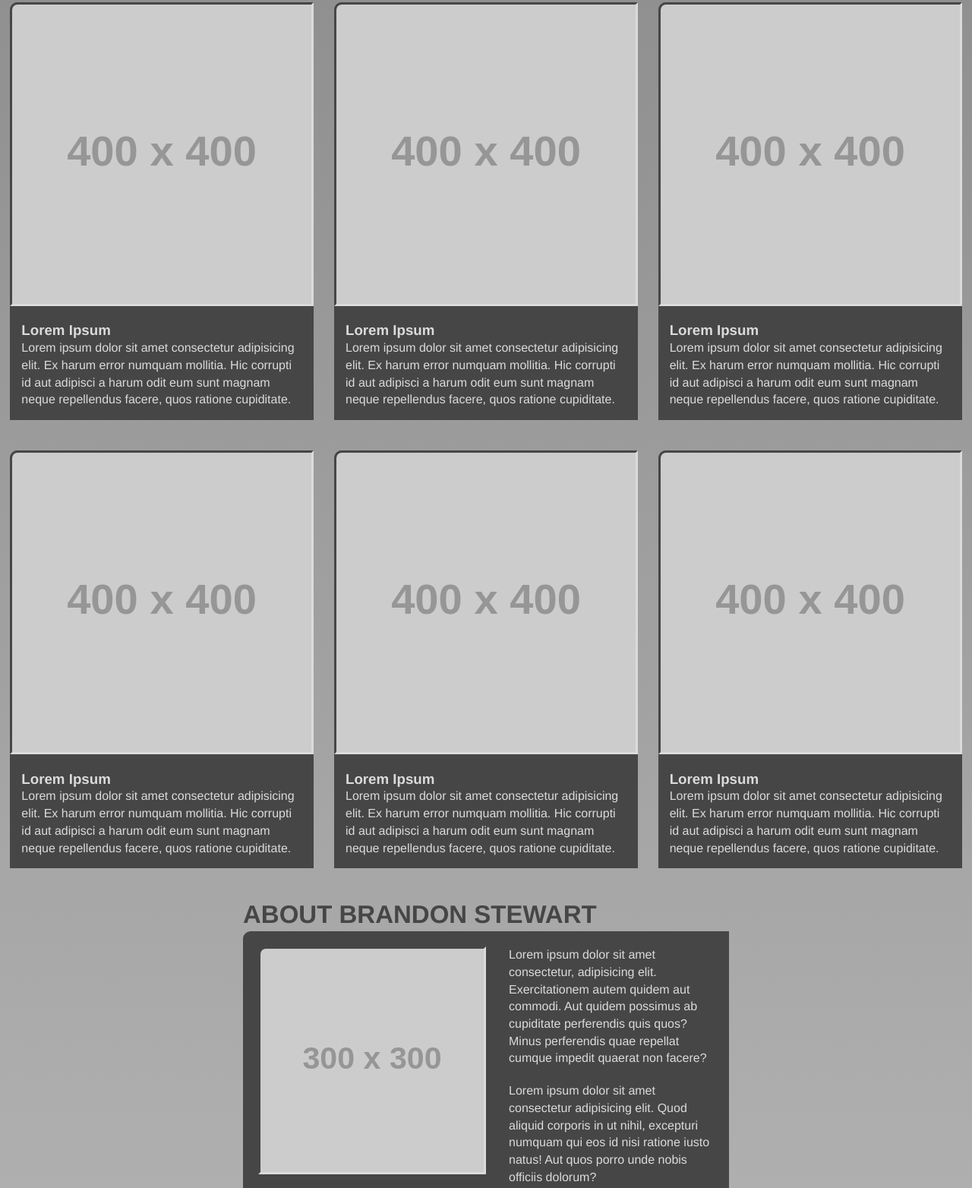
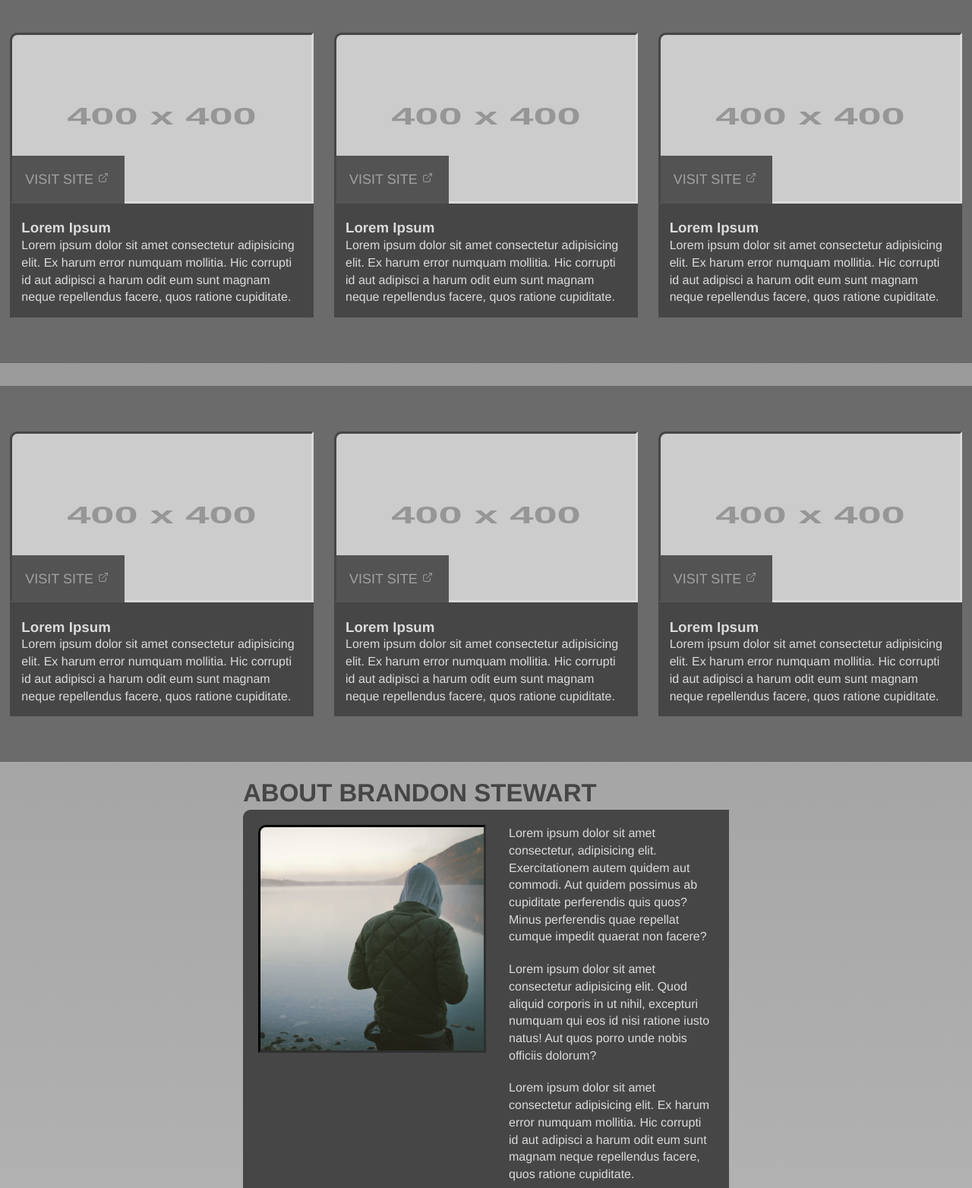
Before and after one commit to brandon-stewart-rgb/portfolio, a plain HTML site: page index.html in a window 1280 px wide. Shown: the part 545-2109 px from the top of the page at 76% size. Drawn offline with Linux system fonts and the light colour scheme; placeholder pictures from the web are drawn by us.

Commit message:
HTML updates, CSS additions to portfolio section

```diff
--- a/assets/style.css
+++ b/assets/style.css
@@ -9,14 +9,14 @@
     --tertiary-color: #9e9e9e;
     --quaternary: rgb(219, 219, 219);
     --quinary: rgb(139, 139, 139);
-    --senary: rgb(138, 138, 138);
+    --senary: rgb(107, 107, 107);
     --septenary: rgb(48, 48, 48);
     --octonary: #000;
 }
 body {
     font-family: Helvetica, Arial, sans-serif;
     background: rgb(133,133,133);
-background: linear-gradient(180deg, rgba(133,133,133,1) 0%, rgba(189,189,189,1) 100%);
+    background: linear-gradient(180deg, rgba(133,133,133,1) 0%, rgba(189,189,189,1) 100%);
     line-height: 1.42em;
 }
 header {
@@ -31,7 +31,7 @@ header h1 a {
     color: var(--tertiary-color);
     text-decoration: none;
     text-transform: uppercase;
-    letter-spacing: 1px;
+    letter-spacing: -2px;
     display: block;
     padding: 20px 0 0 0;
 }
@@ -64,8 +64,9 @@ header nav a:hover {
     background-color: var(--octonary);
     border-bottom: solid 3px var(--tertiary-color);
 }
-
+/* hero */
 .hero {
+    width: 100%;
     min-height: 400px;
     background-color: var(--octonary);
     margin: 0 0 30px;
@@ -74,23 +75,25 @@ header nav a:hover {
     background-size: cover;
     background-position: bottom;
 }
-.hero-text h2{
-    padding: 250px 0 0 35px;
+.hero-text h2 {
+    text-align: center;
+    padding: 180px 0 0 35px;
     opacity: 0.6;
-    letter-spacing: 3px;
+    letter-spacing: -4px;
     text-transform: uppercase;
-    font-size: 4em;
+    font-size: 4.2em;
     font-weight: bold;
     color: var(--tertiary-color);
-
 }
-
+/* portfolio */
 .portfolio-wrapper {
-    margin: 0 auto;
+    margin: 30px auto;
+    padding: 40px 0;
     display: flex;
     flex-wrap: wrap;
     justify-content: space-around;
     flex-direction: row;
+    background-color: var(--senary);
 }
 .portfolio {
     color: var(--quaternary);
@@ -98,10 +101,31 @@ header nav a:hover {
     margin: 20px 5px;
     width: 400px;
     border-radius: 10px 0 0 0;
-
+    position: relative;
+}
+.portfolio ul {
+    list-style: none;
+}
+.portfolio li a {
+    color: var(--tertiary-color);
+    font-size: 18px;
+    display: block;
+    background-color: var(--secondary-color);
+    text-decoration: none;
+    padding: 20px;
+    position: absolute;
+    bottom: 150px;
+    opacity: .9;
+    text-transform: uppercase;
+}
+.portfolio li a:hover {
+    transition: 1s;
+    color: #fff;
+    background-color: var(--septenary);
 }
 .portfolio img {
  width: 100%;
+ max-height: 225px;
  border-top: solid 3px var(--secondary-color);
  border-right: solid 3px var(--quaternary);
  border-bottom: solid 3px var(--quaternary);
@@ -111,8 +135,7 @@ header nav a:hover {
 .portfolio-text {
     padding: 15px;
 }
-
-/* About Section */
+/* about */
 .about-header h3 {
     width: 50%;
     font-size: 33px;
@@ -129,14 +152,13 @@ header nav a:hover {
     display: flex;
     background-color: var(--secondary-color);
 }
-
 .about img {
     max-width: 300px;
     max-height: 300px;
-    border-top: solid 3px var(--secondary-color);
-    border-right: solid 3px var(--quaternary);
-    border-bottom: solid 3px var(--quaternary);
-    border-left: solid 3px var(--secondary-color);
+    border-top: solid 3px var(--octonary);
+    border-right: solid 3px var(--septenary);
+    border-bottom: solid 3px var(--septenary);
+    border-left: solid 3px var(--octonary);
     border-radius: 10px 0 0 0;
 }
 .about-text {
@@ -146,17 +168,21 @@ header nav a:hover {
 .about-text p {
     margin: 0 0 20px 0;
 }
-
+/* footer */
 footer {
+    border-top: solid 3px var(--quaternary);
     background-color: var(--secondary-color);
     min-height: 300px;
     color: var(--tertiary-color);
     padding: 20px;
 }
 footer h4 {
-
+    margin: 0 0 20px 0;
     font-size: 22px;
     text-transform: uppercase;
+}
+footer ul {
+   display: flex;
 }
 footer li {
     list-style: none;
@@ -164,10 +190,15 @@ footer li {
 footer li a {
     text-decoration: none;
     color: var(--quaternary);
+    display: block;
+    padding: 20px;
+    background-color: var(--septenary);
+    margin: 0 4px 0 0;
 }
+footer li a:hover {
+    transition: 1s;
+    background-color: var(--octonary);
+}
+/* media queries */
 @media(min-width: 768px) {
-    /* .portfolio-wrapper {
-        display: flex;
-        flex-direction: column;
-    } */
 }
--- a/index.html
+++ b/index.html
@@ -10,13 +10,12 @@
 <body>
     <!--navigation-->
     <header>
-        <h1><a href="#">BRANDON STEWART</a></h1>
+        <h1><a href="#" title="home">BRANDON STEWART</a></h1>
         <nav>
             <ul>
                 <li><a href="#portfolio">Portfolio</a></li>
                 <li><a href="#about">About</a></li>
                 <li><a href="#contact">Contact</a></li>
-
             </ul>
         </nav>
     </header>
@@ -31,6 +30,15 @@
     <section  ID="portfolio" class="portfolio-wrapper">
     <section class="portfolio">
         <img src="https://via.placeholder.com/400" alt="">
+        <!--external site link-->
+        <ul>
+            <li><a href="#" target="_blank">Visit Site <svg xmlns="http://www.w3.org/2000/svg" class="icon icon-tabler icon-tabler-external-link" width="16" height="16" viewBox="0 0 24 24" stroke-width="1.5" stroke="#9e9e9e" fill="none" stroke-linecap="round" stroke-linejoin="round">
+                <path stroke="none" d="M0 0h24v24H0z" fill="none"/>
+                <path d="M11 7h-5a2 2 0 0 0 -2 2v9a2 2 0 0 0 2 2h9a2 2 0 0 0 2 -2v-5" />
+                <line x1="10" y1="14" x2="20" y2="4" />
+                <polyline points="15 4 20 4 20 9" />
+              </svg></a></li>
+        </ul>
         <div class="portfolio-text">
             <h3>Lorem Ipsum</h3>
             <p>Lorem ipsum dolor sit amet consectetur adipisicing elit. Ex harum error numquam mollitia. Hic corrupti id aut adipisci a harum odit eum sunt magnam neque repellendus facere, quos ratione cupiditate.</p>
@@ -39,6 +47,15 @@
 
     <section class="portfolio">
         <img src="https://via.placeholder.com/400" alt="">
+         <!--external site link-->
+         <ul>
+            <li><a href="#" target="_blank">Visit Site <svg xmlns="http://www.w3.org/2000/svg" class="icon icon-tabler icon-tabler-external-link" width="16" height="16" viewBox="0 0 24 24" stroke-width="1.5" stroke="#9e9e9e" fill="none" stroke-linecap="round" stroke-linejoin="round">
+                <path stroke="none" d="M0 0h24v24H0z" fill="none"/>
+                <path d="M11 7h-5a2 2 0 0 0 -2 2v9a2 2 0 0 0 2 2h9a2 2 0 0 0 2 -2v-5" />
+                <line x1="10" y1="14" x2="20" y2="4" />
+                <polyline points="15 4 20 4 20 9" />
+              </svg></a></li>
+        </ul>
         <div class="portfolio-text">
             <h3>Lorem Ipsum</h3>
             <p>Lorem ipsum dolor sit amet consectetur adipisicing elit. Ex harum error numquam mollitia. Hic corrupti id aut adipisci a harum odit eum sunt magnam neque repellendus facere, quos ratione cupiditate.</p>
@@ -47,6 +64,15 @@
 
     <section class="portfolio">
         <img src="https://via.placeholder.com/400" alt="">
+         <!--external site link-->
+         <ul>
+            <li><a href="#" target="_blank">Visit Site <svg xmlns="http://www.w3.org/2000/svg" class="icon icon-tabler icon-tabler-external-link" width="16" height="16" viewBox="0 0 24 24" stroke-width="1.5" stroke="#9e9e9e" fill="none" stroke-linecap="round" stroke-linejoin="round">
+                <path stroke="none" d="M0 0h24v24H0z" fill="none"/>
+                <path d="M11 7h-5a2 2 0 0 0 -2 2v9a2 2 0 0 0 2 2h9a2 2 0 0 0 2 -2v-5" />
+                <line x1="10" y1="14" x2="20" y2="4" />
+                <polyline points="15 4 20 4 20 9" />
+              </svg></a></li>
+        </ul>
         <div class="portfolio-text">
             <h3>Lorem Ipsum</h3>
             <p>Lorem ipsum dolor sit amet consectetur adipisicing elit. Ex harum error numquam mollitia. Hic corrupti id aut adipisci a harum odit eum sunt magnam neque repellendus facere, quos ratione cupiditate.</p>
@@ -58,6 +84,15 @@
 <section class="portfolio-wrapper">
     <section class="portfolio">
         <img src="https://via.placeholder.com/400" alt="">
+         <!--external site link-->
+         <ul>
+            <li><a href="#" target="_blank">Visit Site <svg xmlns="http://www.w3.org/2000/svg" class="icon icon-tabler icon-tabler-external-link" width="16" height="16" viewBox="0 0 24 24" stroke-width="1.5" stroke="#9e9e9e" fill="none" stroke-linecap="round" stroke-linejoin="round">
+                <path stroke="none" d="M0 0h24v24H0z" fill="none"/>
+                <path d="M11 7h-5a2 2 0 0 0 -2 2v9a2 2 0 0 0 2 2h9a2 2 0 0 0 2 -2v-5" />
+                <line x1="10" y1="14" x2="20" y2="4" />
+                <polyline points="15 4 20 4 20 9" />
+              </svg></a></li>
+        </ul>
         <div class="portfolio-text">
             <h3>Lorem Ipsum</h3>
             <p>Lorem ipsum dolor sit amet consectetur adipisicing elit. Ex harum error numquam mollitia. Hic corrupti id aut adipisci a harum odit eum sunt magnam neque repellendus facere, quos ratione cupiditate.</p>
@@ -67,6 +102,15 @@
 
     <section class="portfolio">
         <img src="https://via.placeholder.com/400" alt="">
+         <!--external site link-->
+         <ul>
+            <li><a href="#" target="_blank">Visit Site <svg xmlns="http://www.w3.org/2000/svg" class="icon icon-tabler icon-tabler-external-link" width="16" height="16" viewBox="0 0 24 24" stroke-width="1.5" stroke="#9e9e9e" fill="none" stroke-linecap="round" stroke-linejoin="round">
+                <path stroke="none" d="M0 0h24v24H0z" fill="none"/>
+                <path d="M11 7h-5a2 2 0 0 0 -2 2v9a2 2 0 0 0 2 2h9a2 2 0 0 0 2 -2v-5" />
+                <line x1="10" y1="14" x2="20" y2="4" />
+                <polyline points="15 4 20 4 20 9" />
+              </svg></a></li>
+        </ul>
         <div class="portfolio-text">
             <h3>Lorem Ipsum</h3>
             <p>Lorem ipsum dolor sit amet consectetur adipisicing elit. Ex harum error numquam mollitia. Hic corrupti id aut adipisci a harum odit eum sunt magnam neque repellendus facere, quos ratione cupiditate.</p>
@@ -76,6 +120,15 @@
 
     <section class="portfolio">
         <img src="https://via.placeholder.com/400" alt="">
+         <!--external site link-->
+         <ul>
+            <li><a href="#" target="_blank">Visit Site <svg xmlns="http://www.w3.org/2000/svg" class="icon icon-tabler icon-tabler-external-link" width="16" height="16" viewBox="0 0 24 24" stroke-width="1.5" stroke="#9e9e9e" fill="none" stroke-linecap="round" stroke-linejoin="round">
+                <path stroke="none" d="M0 0h24v24H0z" fill="none"/>
+                <path d="M11 7h-5a2 2 0 0 0 -2 2v9a2 2 0 0 0 2 2h9a2 2 0 0 0 2 -2v-5" />
+                <line x1="10" y1="14" x2="20" y2="4" />
+                <polyline points="15 4 20 4 20 9" />
+              </svg></a></li>
+        </ul>
         <div class="portfolio-text">
             <h3>Lorem Ipsum</h3>
             <p>Lorem ipsum dolor sit amet consectetur adipisicing elit. Ex harum error numquam mollitia. Hic corrupti id aut adipisci a harum odit eum sunt magnam neque repellendus facere, quos ratione cupiditate.</p>
@@ -85,10 +138,8 @@
 
 <!--about-->
 <section class="about-header"><h3>About Brandon Stewart</h3></section>
-
 <section id="about" class="about">
-    <img src="https://via.placeholder.com/300"" alt="Brandon Stewart">
-
+    <img src="/assets/images/brandon.jpeg" alt="Brandon Stewart">
     <div class="about-text">
         <p>Lorem ipsum dolor sit amet consectetur, adipisicing elit. Exercitationem autem quidem aut commodi. Aut quidem possimus ab cupiditate perferendis quis quos? Minus perferendis quae repellat cumque impedit quaerat non facere?</p>
         <p>Lorem ipsum dolor sit amet consectetur adipisicing elit. Quod aliquid corporis in ut nihil, excepturi numquam qui eos id nisi ratione iusto natus! Aut quos porro unde nobis officiis dolorum?</p>
@@ -96,13 +147,24 @@
         <p>Lorem ipsum dolor sit amet consectetur adipisicing elit. Ex harum error numquam mollitia. Hic corrupti id aut adipisci a harum odit eum sunt magnam neque repellendus facere, quos ratione cupiditate.</p>
     </div>
 </section>
-
 <!--footer-->
     <footer id="contact">
         <div>
             <h4>Contact Brandon</h4>
             <ul>
                 <li><a href="mailto:brandon.stewart@gmail.com">Email</a></li>
+                <li><a href="#">Linkedin <svg xmlns="http://www.w3.org/2000/svg" class="icon icon-tabler icon-tabler-external-link" width="16" height="16" viewBox="0 0 24 24" stroke-width="1.5" stroke="#9e9e9e" fill="none" stroke-linecap="round" stroke-linejoin="round">
+                    <path stroke="none" d="M0 0h24v24H0z" fill="none"/>
+                    <path d="M11 7h-5a2 2 0 0 0 -2 2v9a2 2 0 0 0 2 2h9a2 2 0 0 0 2 -2v-5" />
+                    <line x1="10" y1="14" x2="20" y2="4" />
+                    <polyline points="15 4 20 4 20 9" />
+                  </svg></a></li>
+                <li><a href="https://github.com/brandon-stewart-rgb">Github <svg xmlns="http://www.w3.org/2000/svg" class="icon icon-tabler icon-tabler-external-link" width="16" height="16" viewBox="0 0 24 24" stroke-width="1.5" stroke="#9e9e9e" fill="none" stroke-linecap="round" stroke-linejoin="round">
+                    <path stroke="none" d="M0 0h24v24H0z" fill="none"/>
+                    <path d="M11 7h-5a2 2 0 0 0 -2 2v9a2 2 0 0 0 2 2h9a2 2 0 0 0 2 -2v-5" />
+                    <line x1="10" y1="14" x2="20" y2="4" />
+                    <polyline points="15 4 20 4 20 9" />
+                  </svg></a></li>
             </ul>
 
         </div>
```
Also changed, not shown: assets/images/brandon.jpeg (added), assets/images/external-link.svg (added).
